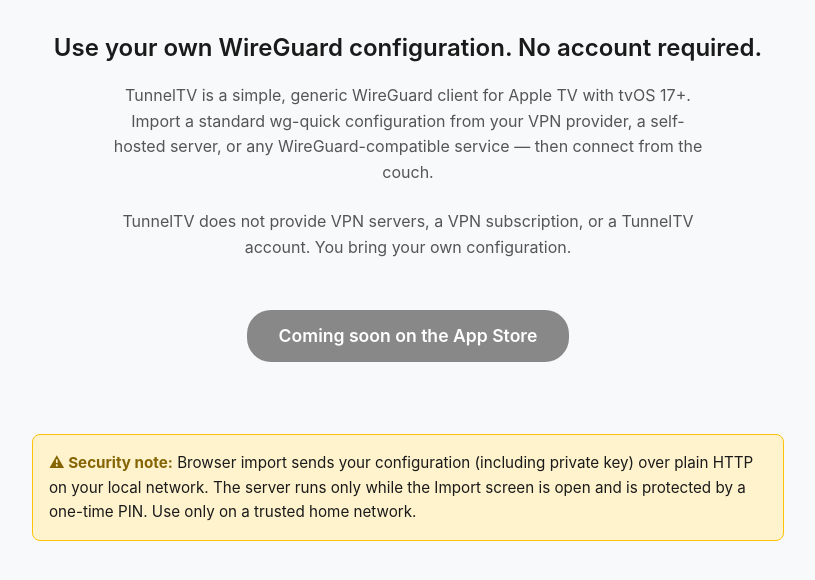
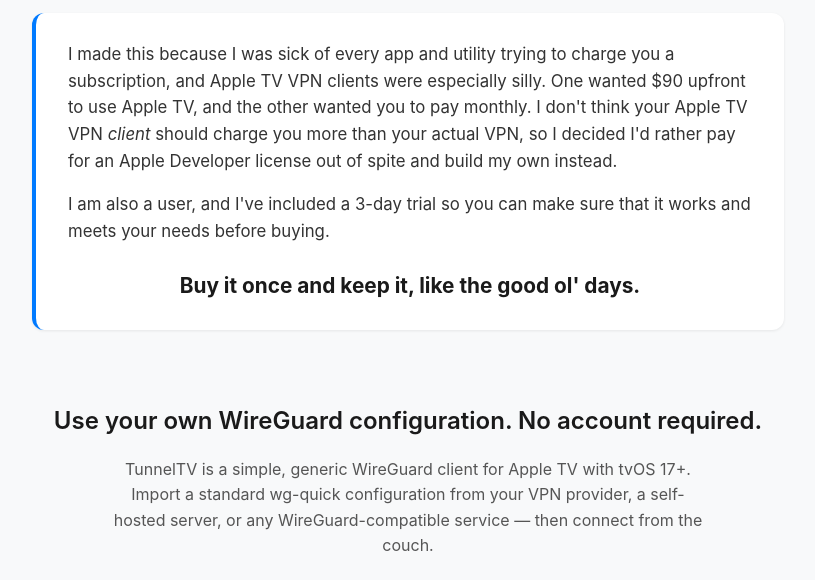
Before and after one commit to kchima/tunneltv-site, a plain HTML site: page index.html in a window 1280 px wide. Shown: the part 218-798 px from the top of the page, without its empty margins (232-1047 px from the left). Drawn offline with Linux system fonts and the light colour scheme.

Commit message:
Add founder note to landing page: why it exists + buy-once tagline

```diff
--- a/index.html
+++ b/index.html
@@ -33,6 +33,10 @@
         .faq-item p { color: #555; font-size: 0.95rem; }
         .security { background: #fff3cd; border: 1px solid #ffc107; border-radius: 8px; padding: 1rem; margin: 1.5rem 0; font-size: 0.95rem; }
         .security strong { color: #856404; }
+        .story { background: #fff; border-radius: 12px; padding: 1.75rem 2rem; box-shadow: 0 1px 3px rgba(0,0,0,0.08); border-left: 4px solid #007aff; margin: 1rem 0 2.5rem; }
+        .story p { color: #333; font-size: 1.05rem; margin-bottom: 1rem; }
+        .story p:last-child { margin-bottom: 0; }
+        .story .tagline { text-align: center; font-weight: 700; font-size: 1.3rem; color: #1a1a1a; margin: 1.5rem 0 0; }
         footer { text-align: center; padding: 2rem 0; color: #999; font-size: 0.85rem; border-top: 1px solid #eee; margin-top: 2rem; }
         footer a { color: #666; text-decoration: none; }
         footer a:hover { text-decoration: underline; }
@@ -45,6 +49,12 @@
             <h1>TunnelTV</h1>
             <p>A straightforward WireGuard VPN client for Apple TV</p>
         </header>
+
+        <div class="story">
+            <p>I made this because I was sick of every app and utility trying to charge you a subscription, and Apple TV VPN clients were especially silly. One wanted $90 upfront to use Apple TV, and the other wanted you to pay monthly. I don't think your Apple TV VPN <em>client</em> should charge you more than your actual VPN, so I decided I'd rather pay for an Apple Developer license out of spite and build my own instead.</p>
+            <p>I am also a user, and I've included a 3-day trial so you can make sure that it works and meets your needs before buying.</p>
+            <p class="tagline">Buy it once and keep it, like the good ol' days.</p>
+        </div>
 
         <div class="hero">
             <h2>Use your own WireGuard configuration. No account required.</h2>
```
